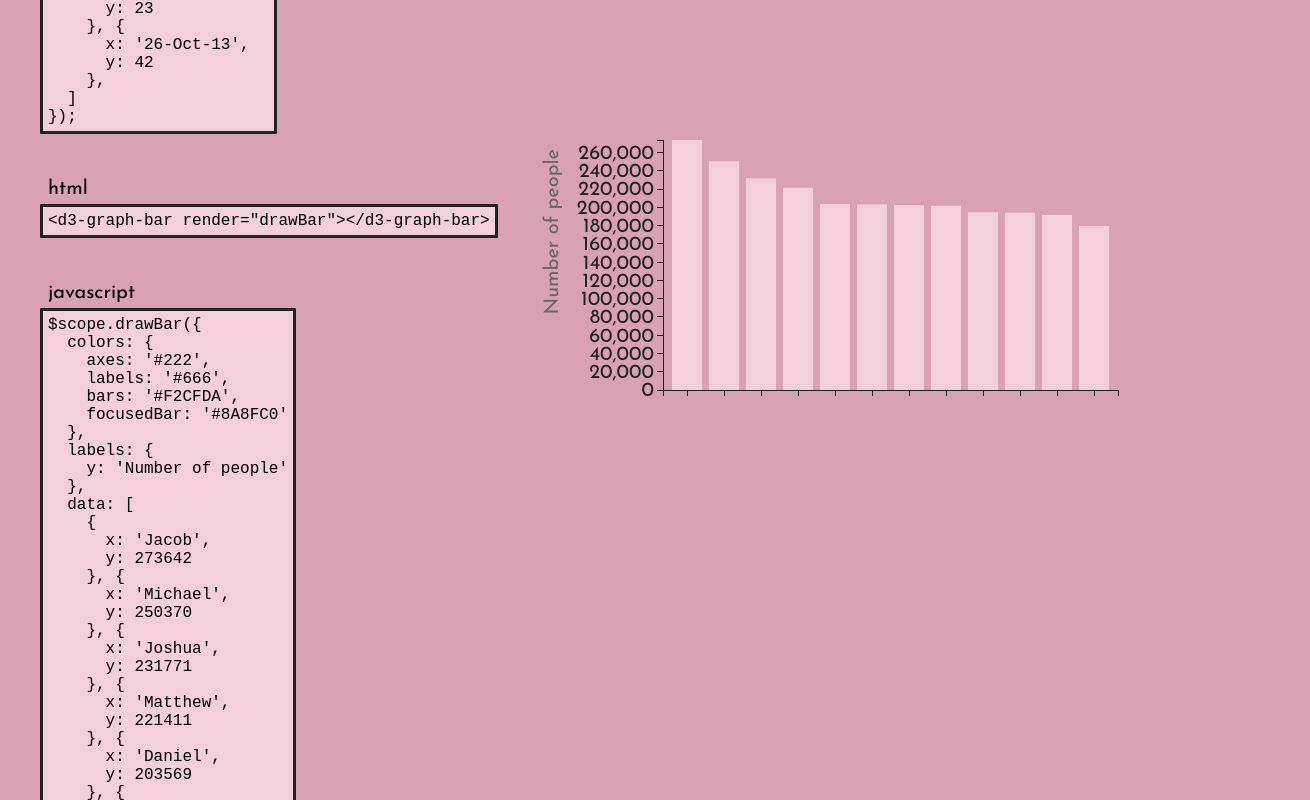
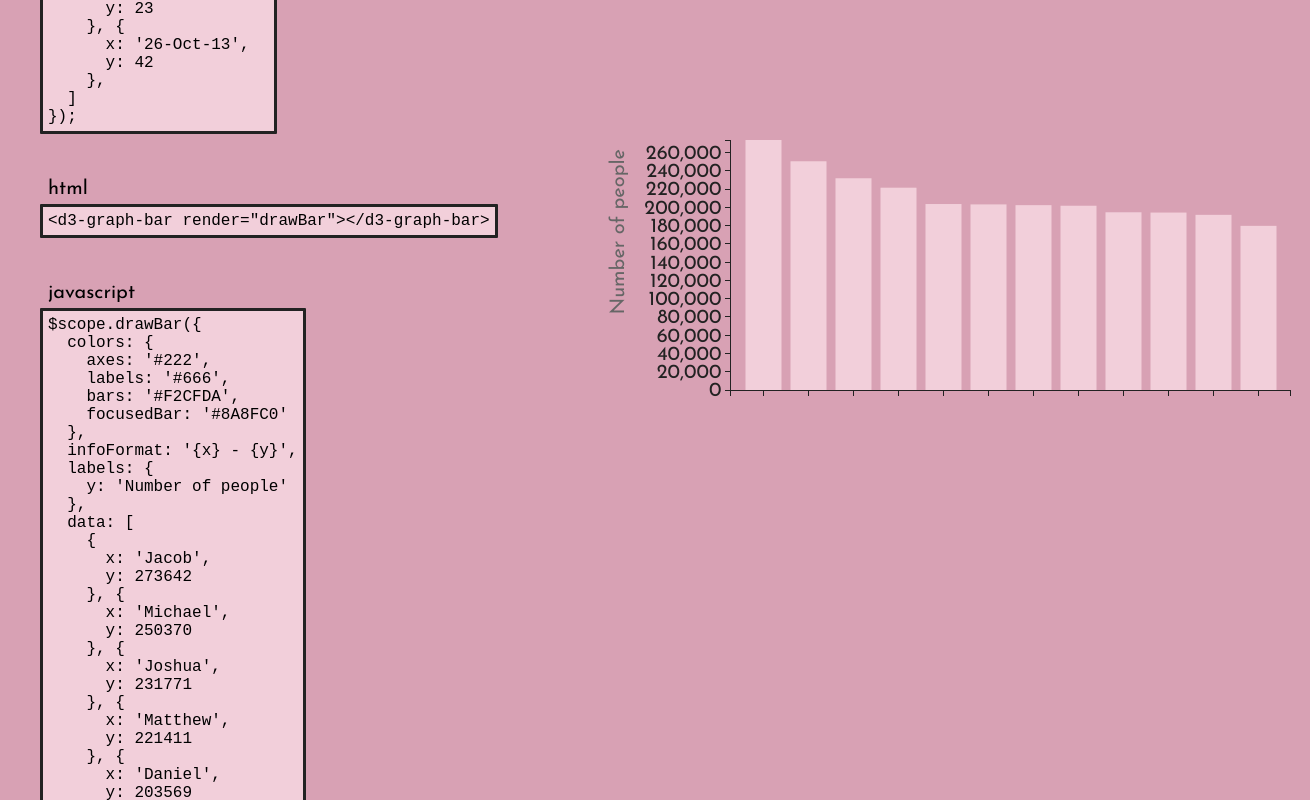
Before and after one commit to picardy/angular-graphs, a website: page index.html in a window 1280 px wide. Shown: the part 1440-2240 px from the top of the page, 1310 px wide, since content can reach past the window. Drawn offline with Linux system fonts and the light colour scheme.

Commit message:
render x-axis based on width that labels of the y-axis occupy

```diff
--- a/index.html
+++ b/index.html
@@ -78,7 +78,7 @@
         </div>
         <div class="example__javascript">
           <div class="example__title text_group__title">Javascript</div>
-          <pre class="example__text text_group__text">$scope.drawBar({&#10;  colors: {&#10;    axes: &apos;#222&apos;,&#10;    labels: &apos;#666&apos;,&#10;    bars: &apos;#F2CFDA&apos;,&#10;    focusedBar: &apos;#8A8FC0&apos;&#10;  },&#10;  labels: {&#10;    y: &apos;Number of people&apos;&#10;  },&#10;  data: [&#10;    {&#10;      x: &apos;Jacob&apos;,&#10;      y: 273642&#10;    }, {&#10;      x: &apos;Michael&apos;,&#10;      y: 250370&#10;    }, {&#10;      x: &apos;Joshua&apos;,&#10;      y: 231771&#10;    }, {&#10;      x: &apos;Matthew&apos;,&#10;      y: 221411&#10;    }, {&#10;      x: &apos;Daniel&apos;,&#10;      y: 203569&#10;    }, {&#10;      x: &apos;Christopher&apos;,&#10;      y: 203154&#10;    }, {&#10;      x: &apos;Andrew&apos;,&#10;      y: 202332&#10;    }, {&#10;      x: &apos;Ethan&apos;,&#10;      y: 201689&#10;    }, {&#10;      x: &apos;Joseph&apos;,&#10;      y: 194535&#10;    }, {&#10;      x: &apos;William&apos;,&#10;      y: 194199&#10;    }, {&#10;      x: &apos;Anthony&apos;,&#10;      y: 191710&#10;    }, {&#10;      x: &apos;David&apos;,&#10;      y: 179656&#10;    },&#10;  ]&#10;});</pre>
+          <pre class="example__text text_group__text">$scope.drawBar({&#10;  colors: {&#10;    axes: &apos;#222&apos;,&#10;    labels: &apos;#666&apos;,&#10;    bars: &apos;#F2CFDA&apos;,&#10;    focusedBar: &apos;#8A8FC0&apos;&#10;  },&#10;  infoFormat: &apos;{x} - {y}&apos;,&#10;  labels: {&#10;    y: &apos;Number of people&apos;&#10;  },&#10;  data: [&#10;    {&#10;      x: &apos;Jacob&apos;,&#10;      y: 273642&#10;    }, {&#10;      x: &apos;Michael&apos;,&#10;      y: 250370&#10;    }, {&#10;      x: &apos;Joshua&apos;,&#10;      y: 231771&#10;    }, {&#10;      x: &apos;Matthew&apos;,&#10;      y: 221411&#10;    }, {&#10;      x: &apos;Daniel&apos;,&#10;      y: 203569&#10;    }, {&#10;      x: &apos;Christopher&apos;,&#10;      y: 203154&#10;    }, {&#10;      x: &apos;Andrew&apos;,&#10;      y: 202332&#10;    }, {&#10;      x: &apos;Ethan&apos;,&#10;      y: 201689&#10;    }, {&#10;      x: &apos;Joseph&apos;,&#10;      y: 194535&#10;    }, {&#10;      x: &apos;William&apos;,&#10;      y: 194199&#10;    }, {&#10;      x: &apos;Anthony&apos;,&#10;      y: 191710&#10;    }, {&#10;      x: &apos;David&apos;,&#10;      y: 179656&#10;    },&#10;  ]&#10;});</pre>
         </div>
       </div>
       <div class="example__output">
@@ -156,6 +156,7 @@
               bars: '#F2CFDA',
               focusedBar: '#8A8FC0'
             },
+            infoFormat: '{x} - {y}',
             labels: {
               y: 'Number of people'
             },
--- a/src/angular-graphs.bar.js
+++ b/src/angular-graphs.bar.js
@@ -17,7 +17,8 @@ angular.module('picardy.graphs.bar', ['picardy.graphs.common'])
       common.defaults(options, {
         height: 300,
         delay: 500,
-        duration: 1000
+        duration: 1000,
+        infoFormat: '{y} · {x}'
       });
       if (options.width === undefined) {
         options.width = options.height * 2;
@@ -30,7 +31,7 @@ angular.module('picardy.graphs.bar', ['picardy.graphs.common'])
       axes = common.newLayer(svg, 'axes');
       info = common.newLayer(svg, 'info');
 
-      margin = {top: 20, right: 20, bottom: 30, left: 125};
+      margin = {top: 20, right: 20, bottom: 30, left: 20};
       width = options.width - margin.left - margin.right;
       height = options.height - margin.top - margin.bottom;
 
@@ -54,31 +55,25 @@ angular.module('picardy.graphs.bar', ['picardy.graphs.common'])
           .scale(y)
           .orient('left');
 
+        /* Y AXIS */
+        var yNode = axes.
+          append('g').
+            call(yAxis).
+            attr('class', 'y axis').
+            selectAll('text').
+              style('fill', getColor('axes'));
+
         /* X AXIS */
         xAxis.
           tickFormat('');
 
         axes.
           append('g').
-            attr({
-              'class': 'x axis',
-              'transform': common.translate(margin.left, height + 1)
-            }).
+            attr('class', 'x axis').
             call(xAxis).
             selectAll('text').
               style('fill', getColor('axes')).
               attr('transform', common.translate(0, 10));
-
-        /* Y AXIS */
-        axes.
-          append('g').
-            attr({
-              'class': 'y axis',
-              'transform': common.translate(margin.left, 1)
-            }).
-            call(yAxis).
-            selectAll('text').
-              style('fill', getColor('axes'));
 
         axes.selectAll('.axis path, .axis line').
           style({
@@ -91,12 +86,18 @@ angular.module('picardy.graphs.bar', ['picardy.graphs.common'])
       function drawLabels (yLabel) {
         labels.
           append('text').
-            attr('transform', 'rotate(-90) ' + common.translate(-10, 20)).
+            attr('transform', 'rotate(-90) ' + common.translate(-10, 0)).
             style({
               'text-anchor': 'end',
               'fill': getColor('labels')
             }).
             text(yLabel);
+      }
+
+      function getFormattedInfo (input) {
+        return options.infoFormat.
+          replace('{x}', input.x).
+          replace('{y}', input.y);
       }
 
       function toggleBarFocus (bar, isFocused) {
@@ -108,12 +109,21 @@ angular.module('picardy.graphs.bar', ['picardy.graphs.common'])
         if (isShown) {
           info.
             append('text').
+              text(getFormattedInfo(d)).
               attr({
-                'transform': common.translate(margin.left + x(d.x) + x.rangeBand() / 2, height + 40),
                 'text-anchor': 'middle',
-                'alignment-baseline': 'central'
-              })
-              .text(d.x + ' ' + d.y);
+                'alignment-baseline': 'central',
+                'transform': function () {
+                  var boxWidthHalf = this.getBBox().width / 2;
+                  var xPos = margin.left + x(d.x) + x.rangeBand() / 2;
+                  var xMax = width - boxWidthHalf;
+                  var xMin = margin.left + boxWidthHalf;
+
+                  xPos = Math.max(xMin, Math.min(xMax, xPos));
+
+                  return common.translate(xPos, height + 40);
+                }
+              });
         } else {
           info.
             selectAll('text')
@@ -131,7 +141,7 @@ angular.module('picardy.graphs.bar', ['picardy.graphs.common'])
         toggleBarInfo(d, false);
       }
 
-      function drawBars (delay, duration) {
+      function drawBars () {
         bars
           .selectAll('.bar')
           .data(options.data)
@@ -141,14 +151,31 @@ angular.module('picardy.graphs.bar', ['picardy.graphs.common'])
               'class': 'bar',
               'width': x.rangeBand(),
               'height': 0,
-              'transform': function (d) {
-                return common.translate(margin.left + x(d.x), height + 1);
-              },
               'fill': getColor('bars')
             })
             .on({
               'mouseover': onMouseoverBar,
               'mouseout': onMouseoutBar
+            });
+      }
+
+      function resolveXAxis (delay, duration) {
+        svg.selectAll('.y.axis')
+          .attr('transform', function () {
+            var labelWidth = this.getBBox().width;
+            margin.left += labelWidth;
+            width += labelWidth;
+            return common.translate(margin.left, 1);
+          });
+
+        svg.selectAll('.x.axis')
+          .attr('transform', function () {
+            return common.translate(margin.left, height + 1);
+          });
+
+        svg.selectAll('.bar')
+            .attr('transform', function (d) {
+              return common.translate(margin.left + x(d.x), height + 1);
             }).
             transition().delay(delay).duration(duration).
               attr('transform', function (d) {
@@ -157,17 +184,22 @@ angular.module('picardy.graphs.bar', ['picardy.graphs.common'])
               attr('height', function (d) {
                 return height - y(d.y);
               });
+
+        svg.
+          attr({
+            width: function () {
+              return width + margin.left + margin.right;
+            },
+            height: function () {
+              return height + margin.top + margin.bottom;
+            }
+          });
       }
-
-      svg.
-        attr({
-          'width': width + margin.left + margin.right,
-          'height': height + margin.top + margin.bottom
-        });
 
       drawAxes();
       drawLabels(options.labels.y);
-      drawBars(options.delay, options.duration);
+      drawBars();
+      resolveXAxis(options.delay, options.duration);
     }
 
     return common.define($rootScope, render);
```
